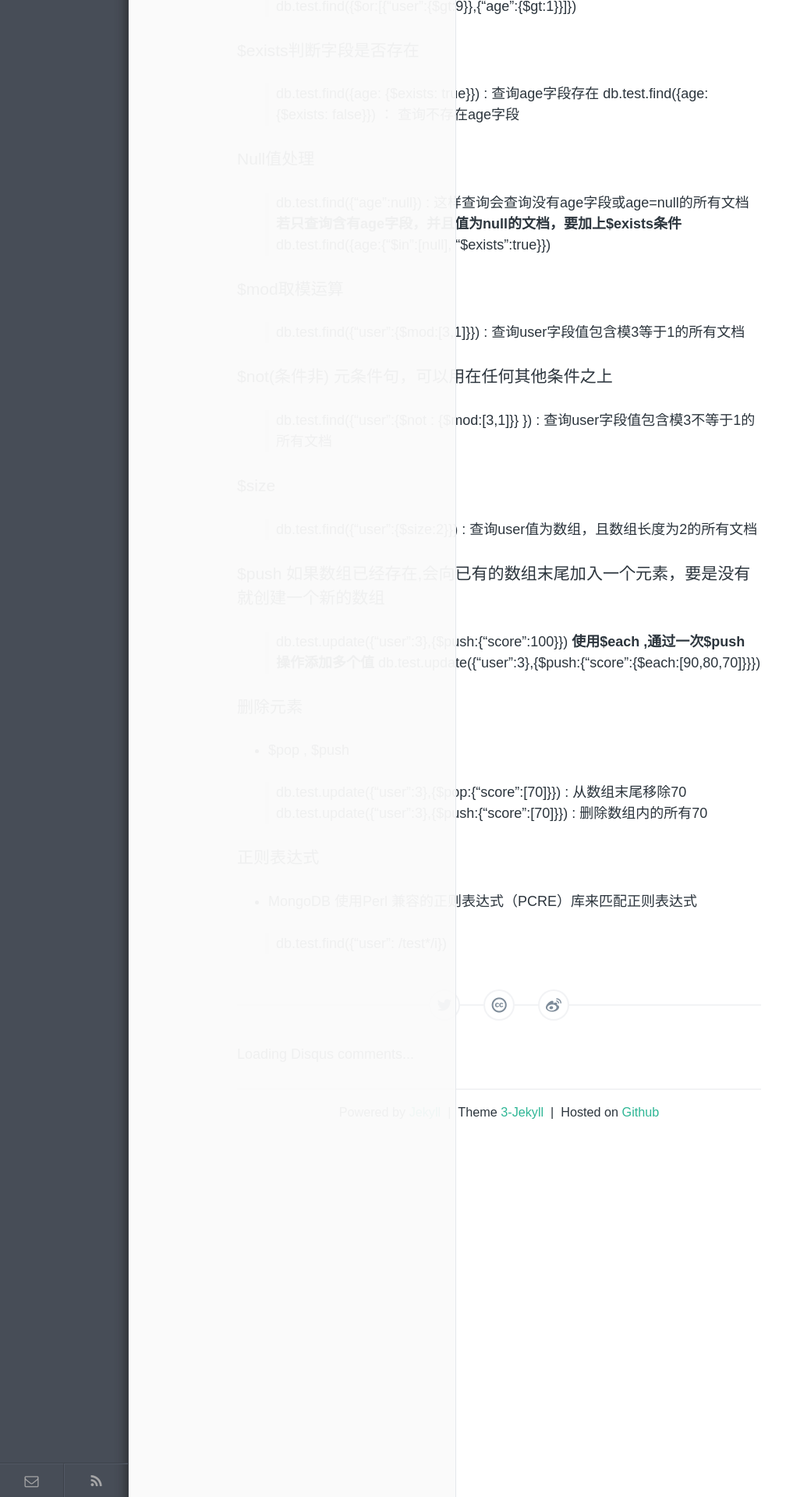
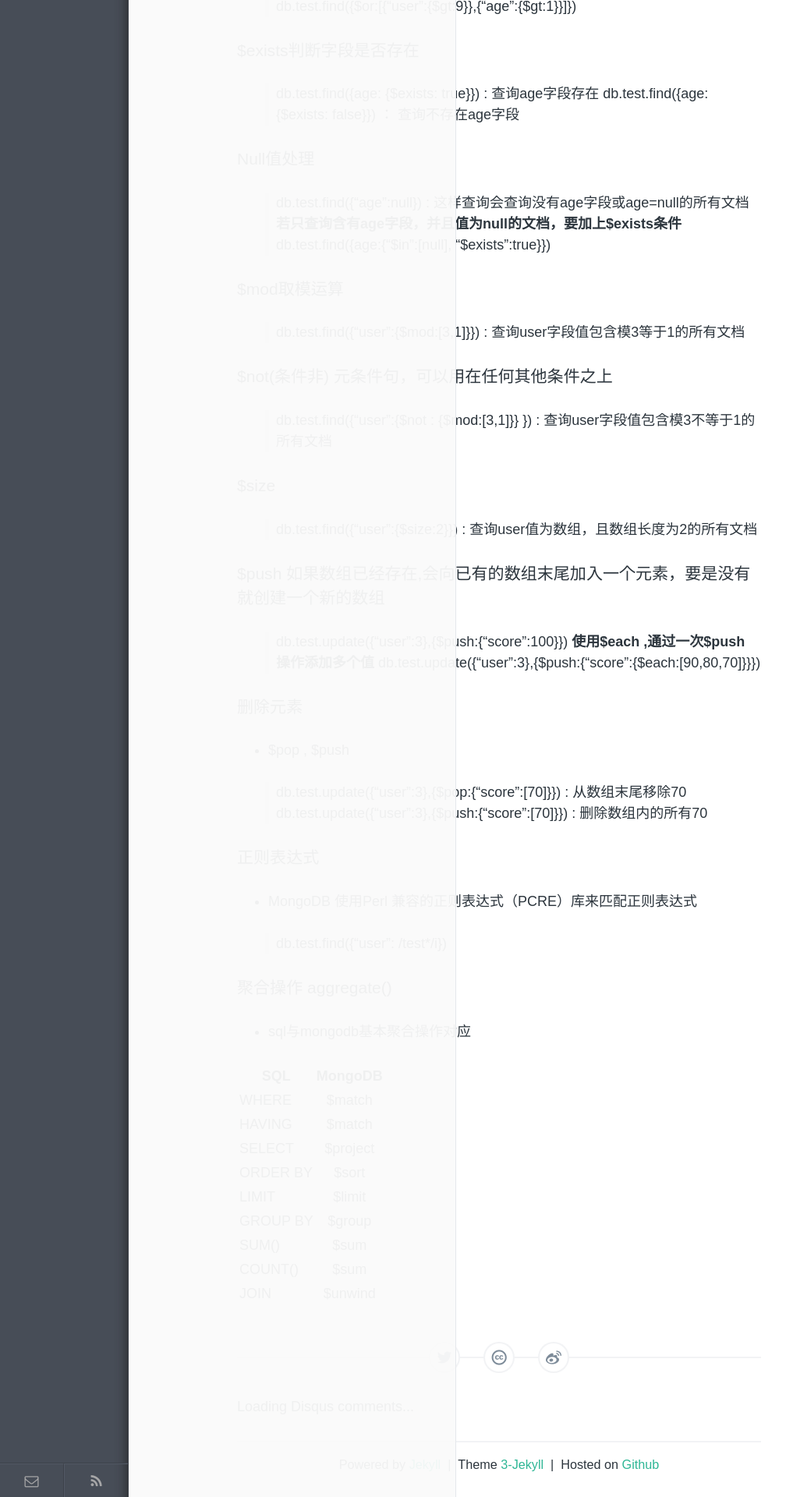
Before and after one commit to hacklee/hacklee.github.io, a Jekyll site: the page built from _posts/database/2015-07-21-mongodb-学习笔记-核心操作.md, in a window 1280 px wide. Shown: the part 2093-4013 px from the top of the page at 78% size, without its empty margins (0-1008 px from the left). Built offline with Jekyll 4.4.1, drawn with Linux system fonts in a browser that asks for light colours; comment, search, counter and statistics services are not loaded.

Commit message:
modify
modify

```diff
--- a/_posts/database/2015-07-21-mongodb-学习笔记-核心操作.md
+++ b/_posts/database/2015-07-21-mongodb-学习笔记-核心操作.md
@@ -124,3 +124,19 @@ description: MongoDB核心操作，增删查改，CRUE。
 - MongoDB 使用Perl 兼容的正则表达式（PCRE）库来匹配正则表达式
 
 > db.test.find({"user": /test*/i})
+
+### 聚合操作 aggregate()
+
+- sql与mongodb基本聚合操作对应
+
+| SQL     | MongoDB |
+| ------- |:-------:|
+| WHERE   | \$match |
+| HAVING | \$match |
+| SELECT  | \$project |
+| ORDER BY  | \$sort |
+| LIMIT  | \$limit |
+| GROUP BY | \$group |
+| SUM()  | \$sum |
+| COUNT() | \$sum |
+| JOIN | \$unwind |
```
